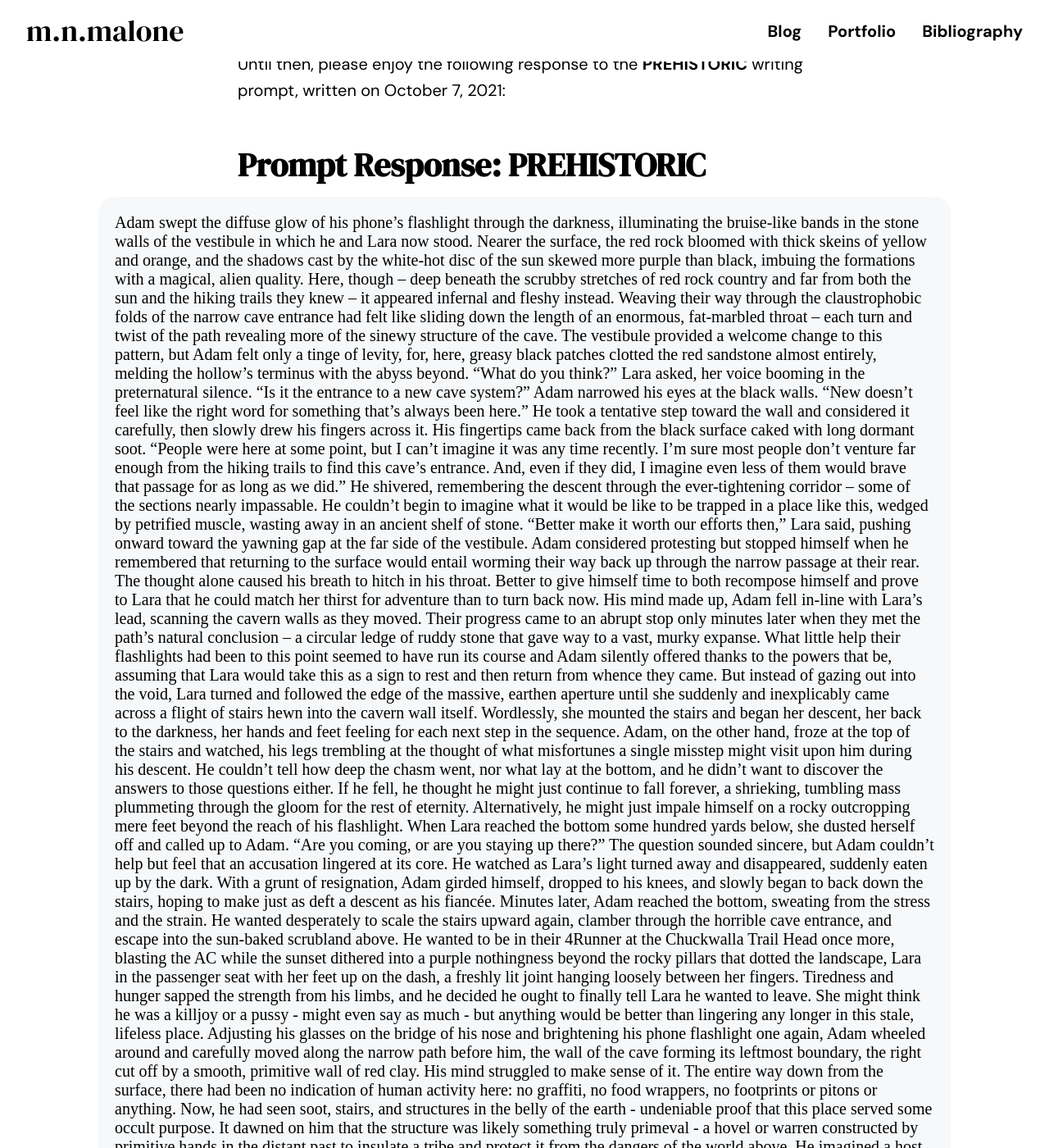
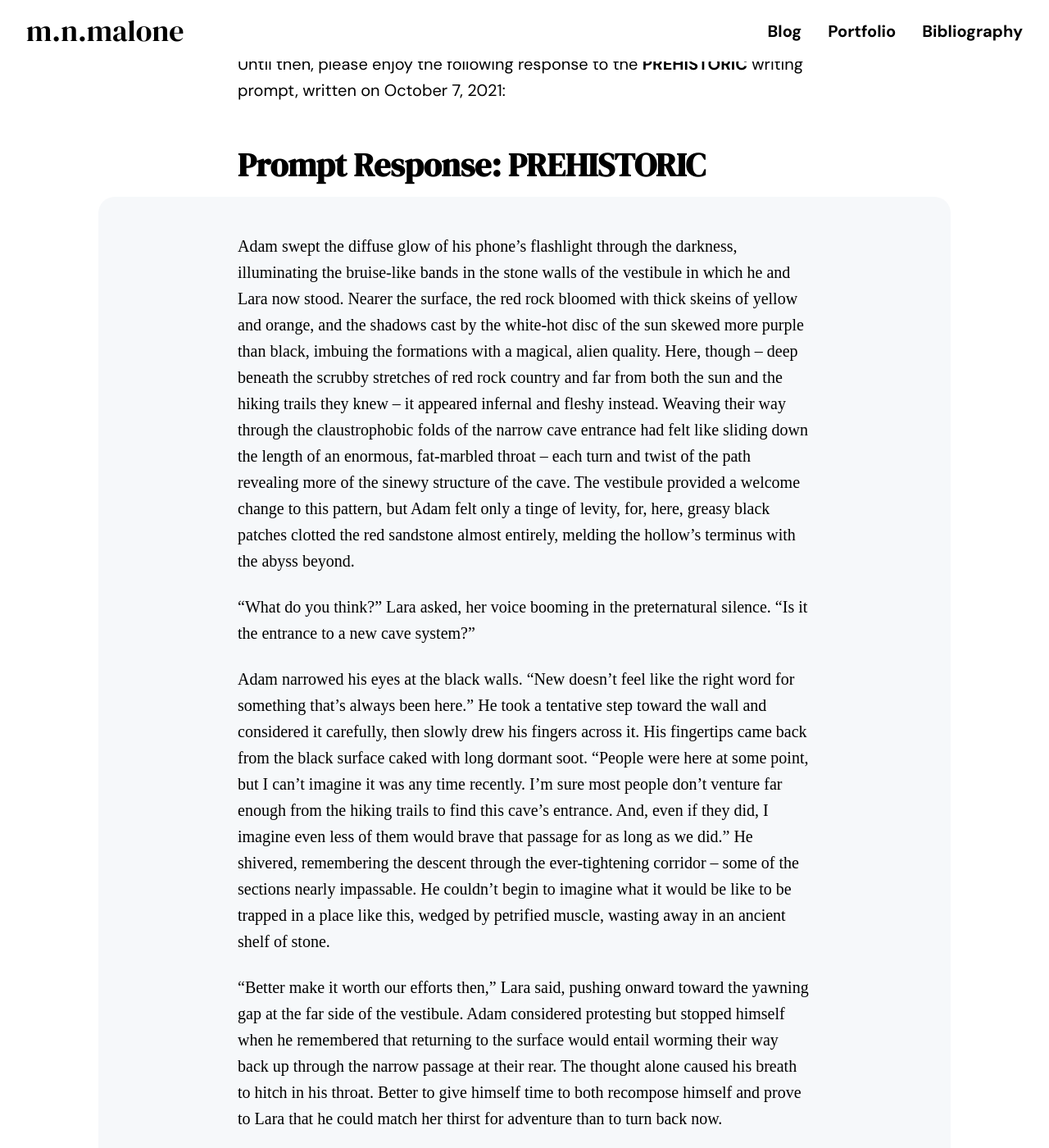
Before and after one commit to mnmalone/mnmalone2021, a Jekyll site: the page built from _posts/2021-10-10-schlocktober-week-1.md, in a window 1280 px wide and 1400 px high, scrolled down 4763 px. Shown: the whole window at 82% size. Built offline with Jekyll 4.4.1, drawn with Linux system fonts in a browser that asks for light colours; some web fonts are replaced; comment, search, counter and statistics services are not loaded; some of the changed text lies outside the part shown.

Commit message:
Update 2021-10-10-schlocktober-week-1.md

```diff
--- a/_posts/2021-10-10-schlocktober-week-1.md
+++ b/_posts/2021-10-10-schlocktober-week-1.md
@@ -47,13 +47,13 @@ Until then, please enjoy the following response to the <b>PREHISTORIC</b> writin
 
 # Prompt Response: PREHISTORIC
 
-<div class="excerpt">Adam swept the diffuse glow of his phone’s flashlight through the darkness, illuminating the bruise-like bands in the stone walls of the vestibule in which he and Lara now stood. Nearer the surface, the red rock bloomed with thick skeins of yellow and orange, and the shadows cast by the white-hot disc of the sun skewed more purple than black, imbuing the formations with a magical, alien quality. Here, though – deep beneath the scrubby stretches of red rock country and far from both the sun and the hiking trails they knew – it appeared infernal and fleshy instead. Weaving their way through the claustrophobic folds of the narrow cave entrance had felt like sliding down the length of an enormous, fat-marbled throat – each turn and twist of the path revealing more of the sinewy structure of the cave. The vestibule provided a welcome change to this pattern, but Adam felt only a tinge of levity, for, here, greasy black patches clotted the red sandstone almost entirely, melding the hollow’s terminus with the abyss beyond.
+<div class="excerpt"><p>Adam swept the diffuse glow of his phone’s flashlight through the darkness, illuminating the bruise-like bands in the stone walls of the vestibule in which he and Lara now stood. Nearer the surface, the red rock bloomed with thick skeins of yellow and orange, and the shadows cast by the white-hot disc of the sun skewed more purple than black, imbuing the formations with a magical, alien quality. Here, though – deep beneath the scrubby stretches of red rock country and far from both the sun and the hiking trails they knew – it appeared infernal and fleshy instead. Weaving their way through the claustrophobic folds of the narrow cave entrance had felt like sliding down the length of an enormous, fat-marbled throat – each turn and twist of the path revealing more of the sinewy structure of the cave. The vestibule provided a welcome change to this pattern, but Adam felt only a tinge of levity, for, here, greasy black patches clotted the red sandstone almost entirely, melding the hollow’s terminus with the abyss beyond.</p>
 
-“What do you think?” Lara asked, her voice booming in the preternatural silence. “Is it the entrance to a new cave system?”
+<p>“What do you think?” Lara asked, her voice booming in the preternatural silence. “Is it the entrance to a new cave system?”</p>
 
-Adam narrowed his eyes at the black walls. “New doesn’t feel like the right word for something that’s always been here.” He took a tentative step toward the wall and considered it carefully, then slowly drew his fingers across it. His fingertips came back from the black surface caked with long dormant soot. “People were here at some point, but I can’t imagine it was any time recently. I’m sure most people don’t venture far enough from the hiking trails to find this cave’s entrance. And, even if they did, I imagine even less of them would brave that passage for as long as we did.” He shivered, remembering the descent through the ever-tightening corridor – some of the sections nearly impassable. He couldn’t begin to imagine what it would be like to be trapped in a place like this, wedged by petrified muscle, wasting away in an ancient shelf of stone.
+<p>Adam narrowed his eyes at the black walls. “New doesn’t feel like the right word for something that’s always been here.” He took a tentative step toward the wall and considered it carefully, then slowly drew his fingers across it. His fingertips came back from the black surface caked with long dormant soot. “People were here at some point, but I can’t imagine it was any time recently. I’m sure most people don’t venture far enough from the hiking trails to find this cave’s entrance. And, even if they did, I imagine even less of them would brave that passage for as long as we did.” He shivered, remembering the descent through the ever-tightening corridor – some of the sections nearly impassable. He couldn’t begin to imagine what it would be like to be trapped in a place like this, wedged by petrified muscle, wasting away in an ancient shelf of stone.</p>
 
-“Better make it worth our efforts then,” Lara said, pushing onward toward the yawning gap at the far side of the vestibule. Adam considered protesting but stopped himself when he remembered that returning to the surface would entail worming their way back up through the narrow passage at their rear. The thought alone caused his breath to hitch in his throat. Better to give himself time to both recompose himself and prove to Lara that he could match her thirst for adventure than to turn back now.
+<p>“Better make it worth our efforts then,” Lara said, pushing onward toward the yawning gap at the far side of the vestibule. Adam considered protesting but stopped himself when he remembered that returning to the surface would entail worming their way back up through the narrow passage at their rear. The thought alone caused his breath to hitch in his throat. Better to give himself time to both recompose himself and prove to Lara that he could match her thirst for adventure than to turn back now.</p>
 
 His mind made up, Adam fell in-line with Lara’s lead, scanning the cavern walls as they moved.
 
```
